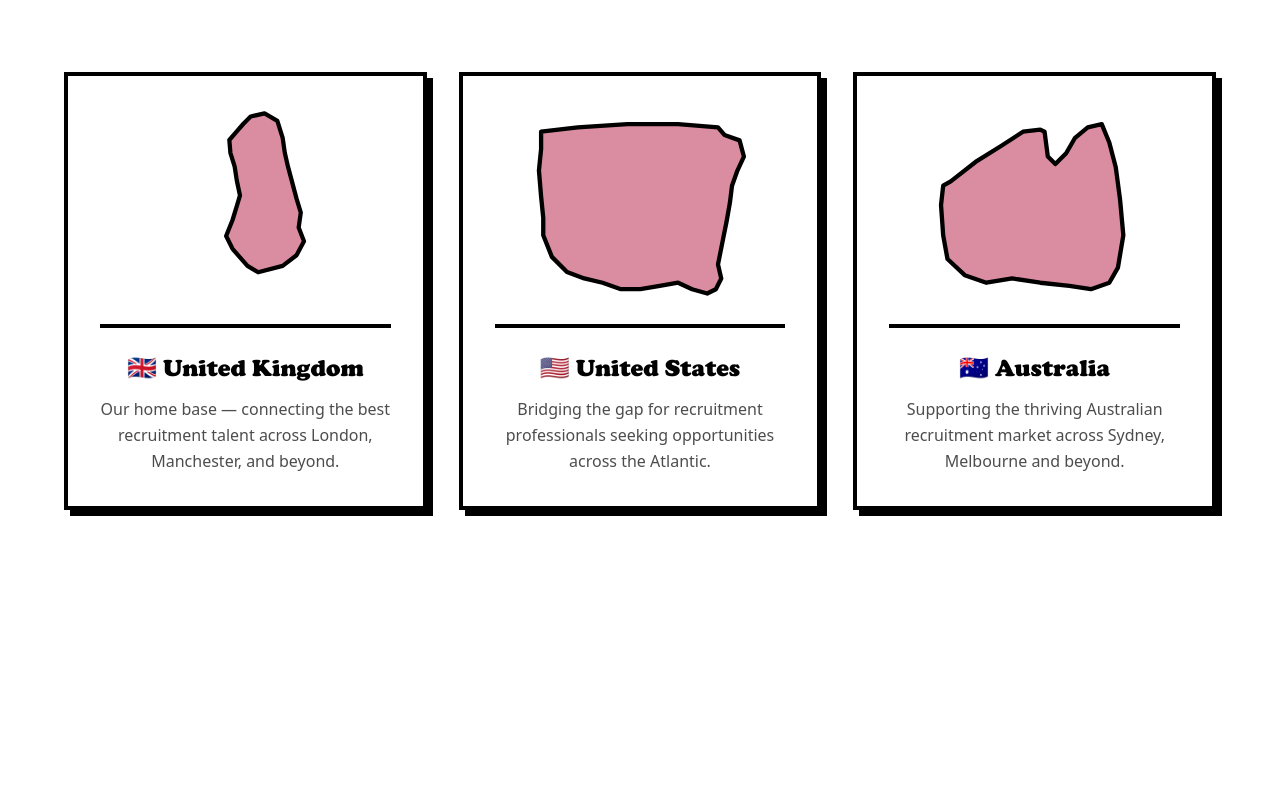
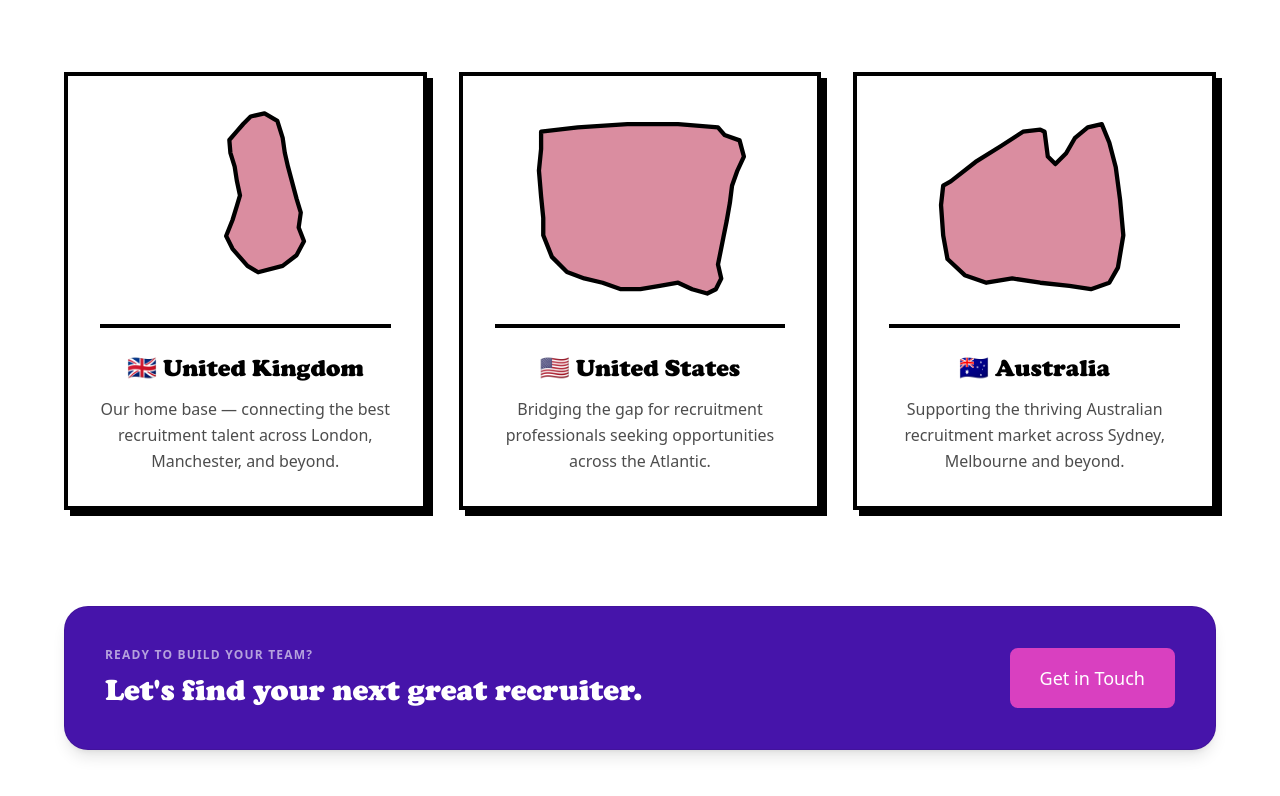
Before and after one commit to CD-Chief/RecSeekers-Website, a Next.js app in the folder frontend/: page /about in a window 1280 px wide. Shown: the part 4321-5117 px from the top of the page. Before the commit the page ends 4927 px from the top, so only its background shows below. Built offline with nearby package versions, Linux system fonts and the light colour scheme.

Commit message:
feat: add BottomCTA component to About page for enhanced call-to-action

```diff
--- a/frontend/app/about/page.tsx
+++ b/frontend/app/about/page.tsx
@@ -5,6 +5,7 @@ import { ValuesSection } from '@/components/About/ValuesSection';
 import { TeamSection } from '@/components/About/TeamSection';
 import { ClientsSection } from '@/components/About/ClientsSection';
 import { WhereWeWorkSection } from '@/components/About/WhereWeWorkSection';
+import { BottomCTA } from '@/components/employers/BottomCTA';
 
 const cooper = localFont({
   src: '../fonts/cooper-black-cdnfonts/coopbl.ttf',
@@ -108,6 +109,7 @@ export default function AboutPage() {
       <TeamSection />
       <ClientsSection />
       <WhereWeWorkSection />
+      <BottomCTA />
     </main>
   );
 }
```
